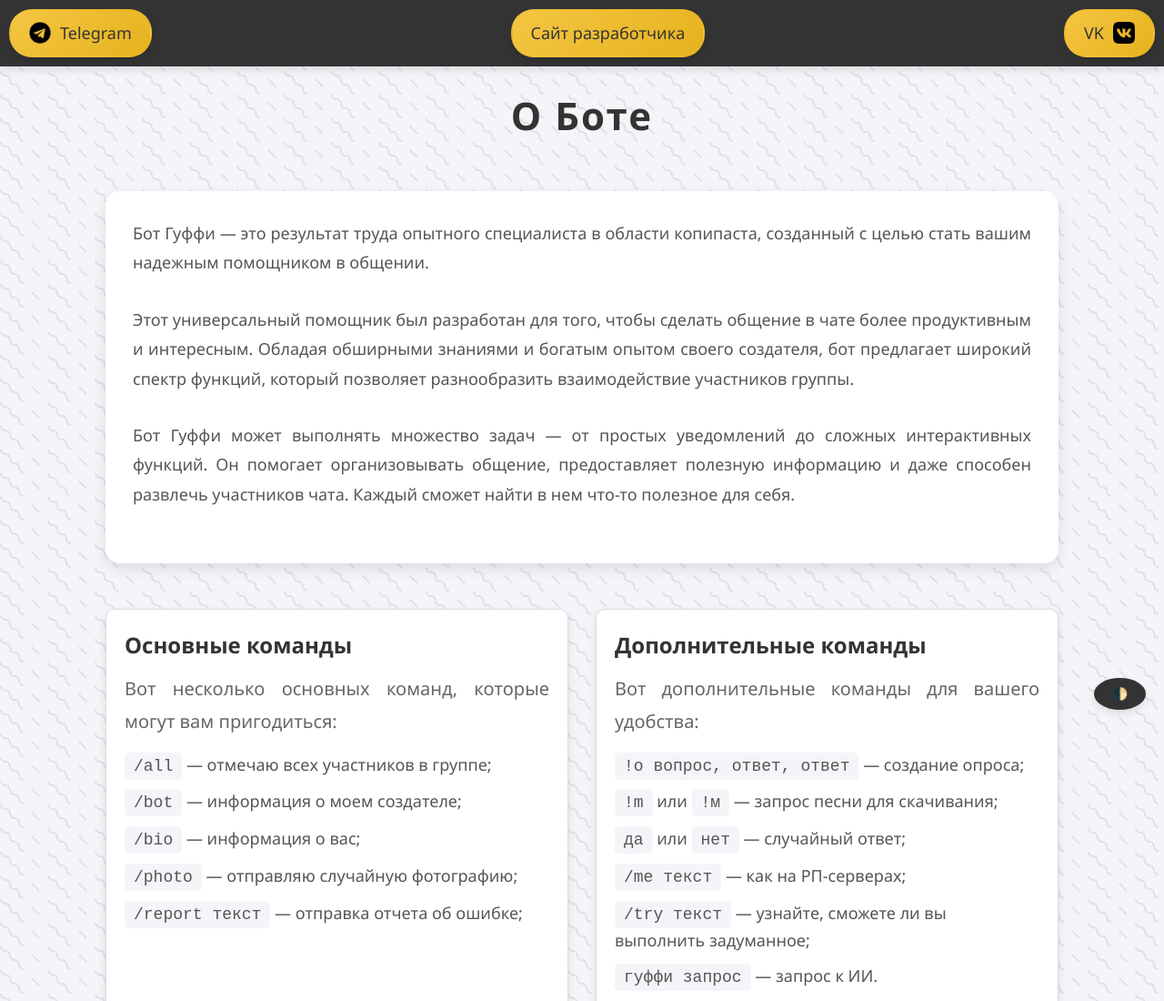
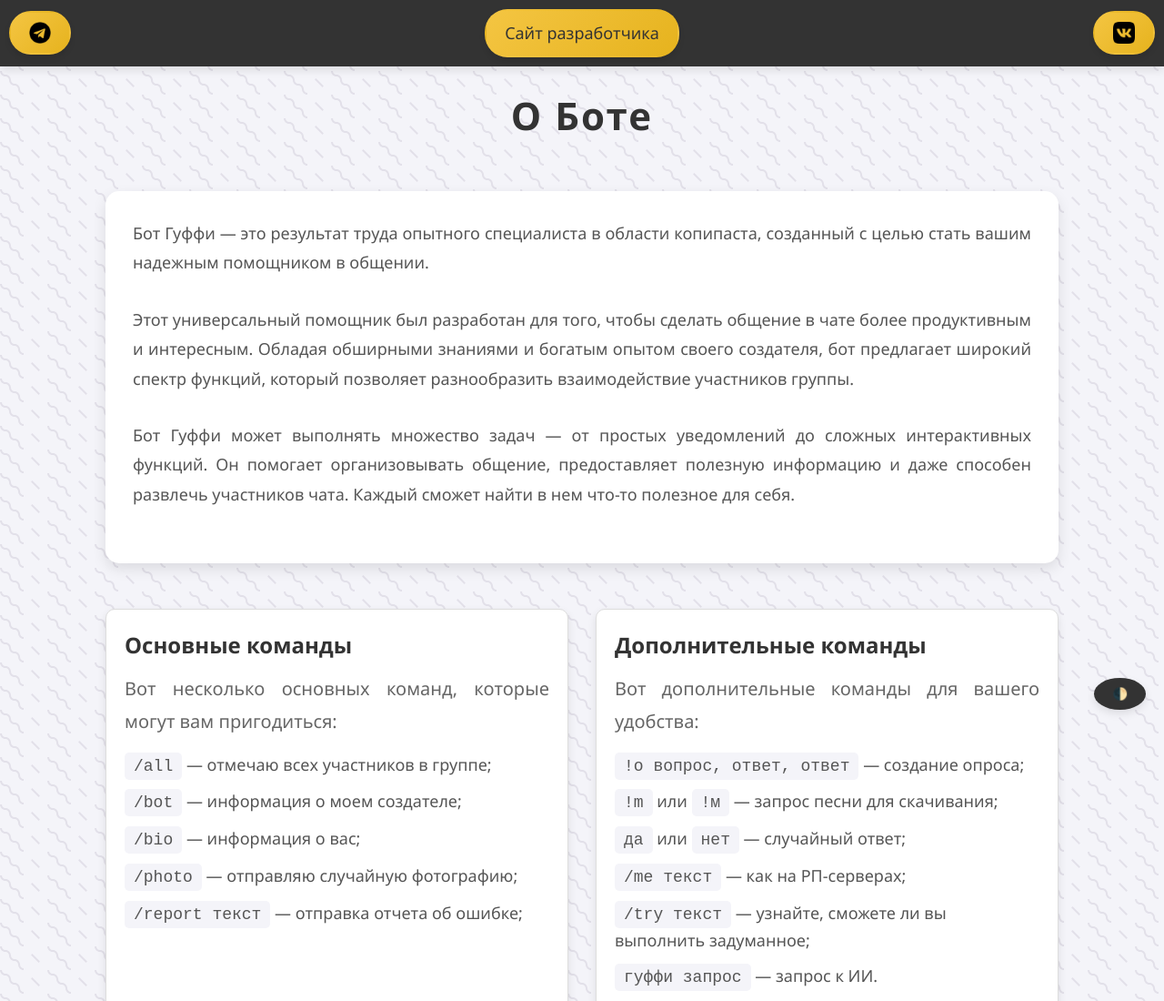
Before and after one commit to bereznyak72/web-site, a plain HTML site: page guffi_bot.html in a window 1280 px wide. Shown: the top 1100 px of the page at 91% size. Drawn offline with Linux system fonts and the light colour scheme.

Commit message:
Fix guffi_bot site

```diff
--- a/guffi_bot.html
+++ b/guffi_bot.html
@@ -13,11 +13,9 @@
     <div class="headbar">
         <a href="https://t.me/guffi_72_bot" target="_blank">
             <img src="img/tg.png" alt="tg-icon" width="24px">
-            Telegram
         </a>
         <a href="index.html">Сайт разработчика</a>
         <a href="https://vk.com/guffi_72" target="_blank">
-            VK
             <img src="img/vk.png" alt="vk-icon" width="24px">
         </a>
     </div>
```
